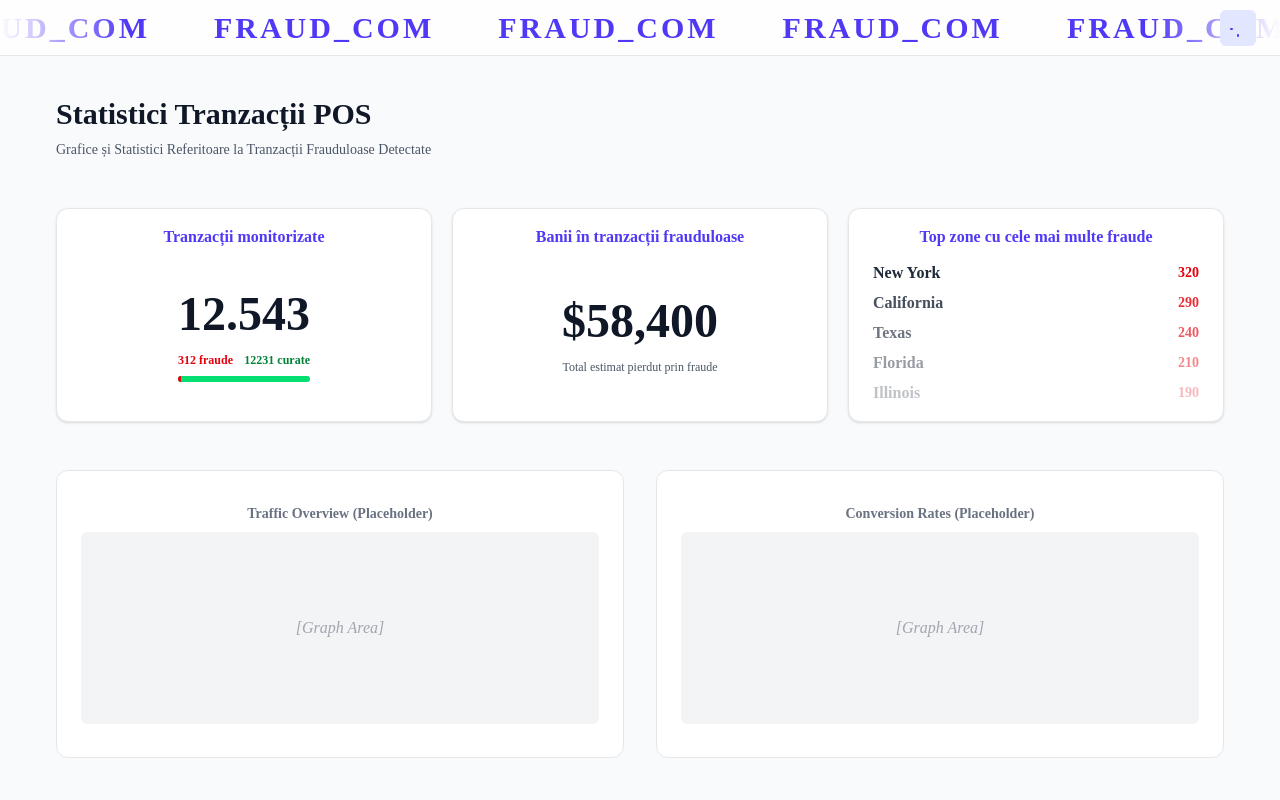
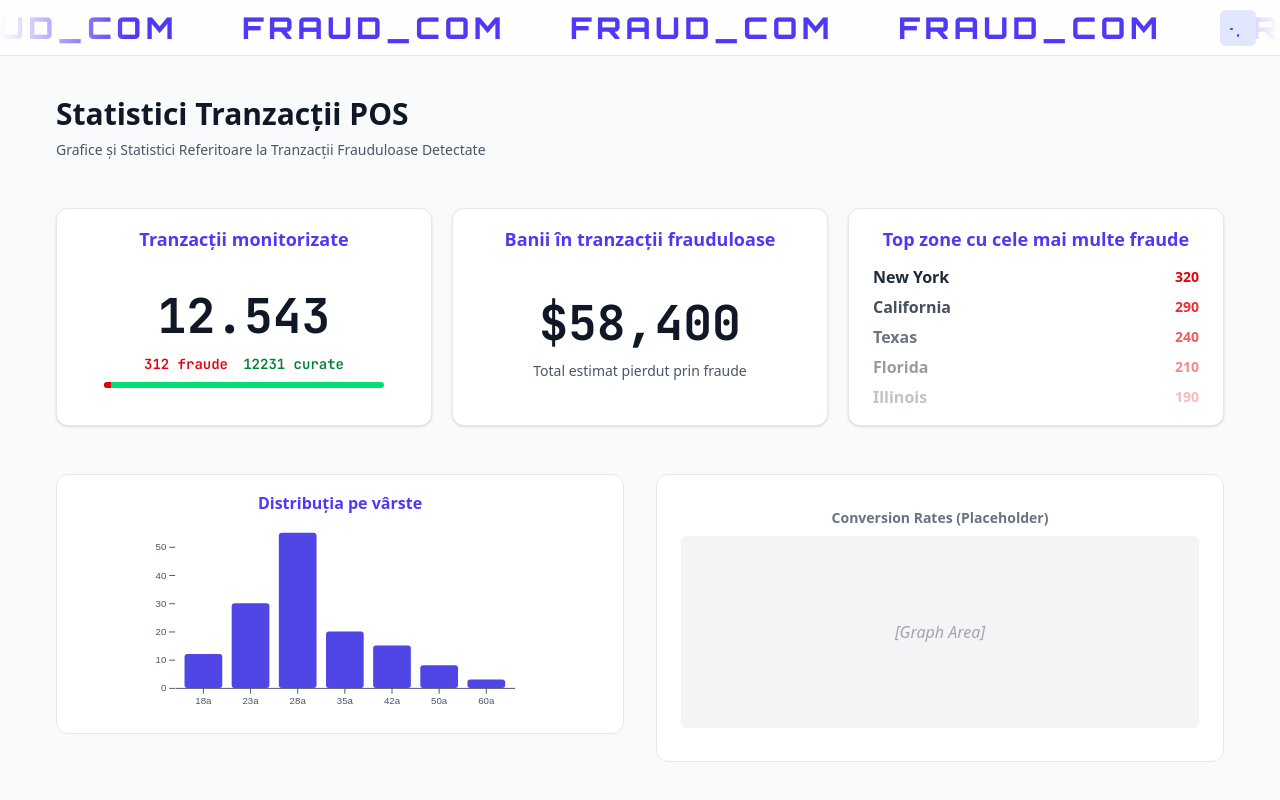
Before and after one commit to OmniBRN/COM-AI, a React (Vite) app in the folder front/: page / in a window 1280 px wide. Shown: the top 800 px of the page. Built offline with nearby package versions, Linux system fonts and the light colour scheme.

Commit message:
Added to the backend and frontend

```diff
--- a/front/index.html
+++ b/front/index.html
@@ -6,8 +6,12 @@
     <meta name="viewport" content="width=device-width, initial-scale=1.0" />
     <title>FRAUD_COM</title>
     <link
-      href="https://fonts.googleapis.com/css2?family=Plus+Jakarta+Sans:wght@400;500;600;700&display=swap"
+      href="https://fonts.googleapis.com/css2?family=Orbitron:wght@600;800&display=swap"
       rel="stylesheet"
+    />
+    <link
+    href="https://fonts.googleapis.com/css2?family=JetBrains+Mono:wght@400;600;700&display=swap"
+    rel="stylesheet"
     />
   </head>
   <body>
--- a/front/package.json
+++ b/front/package.json
@@ -11,12 +11,14 @@
   },
   "dependencies": {
     "@tailwindcss/vite": "^4.1.16",
+    "d3": "^7.9.0",
     "react": "^19.1.1",
     "react-dom": "^19.1.1",
     "tailwindcss": "^4.1.16"
   },
   "devDependencies": {
     "@eslint/js": "^9.36.0",
+    "@types/d3": "^7.4.3",
     "@types/node": "^24.6.0",
     "@types/react": "^19.1.16",
     "@types/react-dom": "^19.1.9",
--- a/front/src/App.tsx
+++ b/front/src/App.tsx
@@ -5,7 +5,6 @@ import StatCards from "./components/StatCards";
 import GraphPlaceholders from "./components/GraphPlaceholders";
 import TransactionsTable from "./components/TransactionsTable";
 import Footer from "./components/Footer";
-
 const App: FC = () => {
   const [darkMode, setDarkMode] = useState<boolean>(() => {
     return localStorage.getItem("theme") === "dark";
@@ -21,7 +20,7 @@ const App: FC = () => {
     <div
       className={`min-h-screen flex flex-col transition-colors duration-700
         ${darkMode ? "bg-gray-900 text-gray-100" : "bg-white text-gray-900"}
-      `} style={{fontFamily:"Space Grotesk"}}
+      `}
     >
       <Header darkMode={darkMode} setDarkMode={setDarkMode} />
 
--- /dev/null
+++ b/front/src/components/AgeHistogram.tsx
@@ -0,0 +1,132 @@
+import type {FC} from "react"
+import {  useEffect, useRef } from "react";
+import * as d3 from "d3";
+
+interface Props {
+  darkMode: boolean;
+  data: { age: number; count: number }[];
+}
+
+const AgeHistogram: FC<Props> = ({ darkMode, data }) => {
+  const ref = useRef<SVGSVGElement | null>(null);
+
+  useEffect(() => {
+    if (!ref.current) return;
+
+    // Clear previous renders when data changes
+    d3.select(ref.current).selectAll("*").remove();
+
+    // Dimensions
+    const width = 400;
+    const height = 200;
+    const margins = { top: 10, right: 20, bottom: 30, left: 30 };
+
+    const svg = d3
+      .select(ref.current)
+      .attr("viewBox", `0 0 ${width} ${height}`)
+      .attr("preserveAspectRatio", "xMidYMid meet");
+
+    // Scales
+    const x = d3
+      .scaleBand<number>()
+      .domain(data.map((d) => d.age))
+      .range([margins.left, width - margins.right])
+      .padding(0.2);
+
+    const y = d3
+      .scaleLinear()
+      .domain([0, d3.max(data, (d) => d.count)!])
+      .nice()
+      .range([height - margins.bottom, margins.top]);
+
+    // Bars
+    const barColor = darkMode ? "#818CF8" : "#4F46E5";
+    const barHover = darkMode ? "#A5B4FC" : "#6366F1";
+
+    const bars = svg
+      .append("g")
+      .selectAll("rect")
+      .data(data)
+      .join("rect")
+      .attr("x", (d) => x(d.age)!)
+      .attr("y", (d) => y(d.count))
+      .attr("width", x.bandwidth())
+      .attr("height", (d) => y(0) - y(d.count))
+      .attr("rx", 3)
+      .attr("fill", barColor)
+      .on("mouseover", function (e, d) {
+        d3.select(this).attr("fill", barHover);
+        tooltip
+          .style("opacity", 1)
+          .text(`${d.count} cazuri la ${d.age} ani`)
+          .style("left", e.pageX + "px")
+          .style("top", e.pageY - 28 + "px");
+      })
+      .on("mousemove", function (e) {
+        tooltip
+          .style("left", e.pageX + "px")
+          .style("top", e.pageY - 28 + "px");
+      })
+      .on("mouseout", function () {
+        d3.select(this).attr("fill", barColor);
+        tooltip.style("opacity", 0);
+      });
+
+    // X Axis
+    svg
+      .append("g")
+      .attr("transform", `translate(0,${height - margins.bottom})`)
+      .call(
+        d3
+          .axisBottom(x)
+          .tickSizeOuter(0)
+          .tickFormat((d) => `${d}a`) as any
+      )
+      .attr("color", darkMode ? "#9CA3AF" : "#4B5563")
+      .selectAll("text")
+      .style("font-size", "10px");
+
+    // Y Axis (light grid lines)
+    svg
+      .append("g")
+      .attr("transform", `translate(${margins.left},0)`)
+      .call(d3.axisLeft(y).ticks(4))
+      .call((g) => g.select(".domain").remove())
+      .attr("color", darkMode ? "#9CA3AF" : "#4B5563")
+      .selectAll("text")
+      .style("font-size", "10px");
+
+    // Tooltip
+    const tooltip = d3
+      .select("body")
+      .append("div")
+      .attr(
+        "class",
+        "absolute text-xs bg-gray-900 text-white px-2 py-1 rounded opacity-0 pointer-events-none"
+      )
+      .style("position", "absolute")
+      .style("z-index", "10");
+  }, [darkMode, data]);
+
+  return (
+    <div
+      className={`p-4 rounded-xl border h-[260px] flex flex-col items-center justify-center
+        ${
+          darkMode
+            ? "bg-gray-800 border-gray-700 text-gray-300"
+            : "bg-white border-gray-200 text-gray-700"
+        }`}
+    >
+      <h3
+        className={`text-base font-semibold mb-2 ${
+          darkMode ? "text-indigo-400" : "text-indigo-600"
+        }`}
+      >
+        Distribuția pe vârste
+      </h3>
+      <svg ref={ref} className="w-full h-full"></svg>
+    </div>
+  );
+};
+
+export default AgeHistogram;
--- a/front/src/components/GraphPlaceholders.tsx
+++ b/front/src/components/GraphPlaceholders.tsx
@@ -1,4 +1,14 @@
 import type { FC } from "react";
+import AgeHistogram from "./AgeHistogram";
+const dummyAges = [
+  { age: 18, count: 12 },
+  { age: 23, count: 30 },
+  { age: 28, count: 55 },
+  { age: 35, count: 20 },
+  { age: 42, count: 15 },
+  { age: 50, count: 8 },
+  { age: 60, count: 3 },
+]
 
 interface Props {
   darkMode: boolean;
@@ -7,9 +17,11 @@ interface Props {
 const GraphPlaceholders: FC<Props> = ({ darkMode }) => {
   return (
   <section className="grid grid-cols-1 lg:grid-cols-2 gap-8">
-      {["Traffic Overview", "Conversion Rates"].map((title) => (
+    {/* 🔹 First slot = interactive histogram */}
+      <AgeHistogram darkMode={darkMode} data={dummyAges} />
+
+    {/* 🔹 Second slot = keep one placeholder */}
     <div
-          key={title}
       className={`p-6 rounded-xl h-72 flex flex-col border justify-center items-center
         ${
           darkMode
@@ -18,7 +30,7 @@ const GraphPlaceholders: FC<Props> = ({ darkMode }) => {
         }`}
     >
       <span className="text-center text-sm mb-2 font-semibold">
-            {title} (Placeholder)
+        Conversion Rates (Placeholder)
       </span>
       <div
         className={`w-full h-48 rounded-md ${
@@ -28,7 +40,6 @@ const GraphPlaceholders: FC<Props> = ({ darkMode }) => {
         <span className="italic opacity-60">[Graph Area]</span>
       </div>
     </div>
-      ))}
   </section>
 );
 };
--- a/front/src/components/Header.tsx
+++ b/front/src/components/Header.tsx
@@ -11,7 +11,7 @@ const Header: FC<HeaderProps> = ({ darkMode, setDarkMode }) => {
       className={`fixed top-0 left-0 w-full h-14 flex items-center border-b z-10
         transition-colors duration-500 overflow-hidden
         ${darkMode ? "bg-gray-900/80 border-gray-700" : "bg-white/80 border-gray-200"}
-      `}
+      `} style={{ fontFamily: "'Orbitron' , sans-serif" }}
     >
       <div className="relative w-full h-full overflow-hidden scroll-fade">
         <div
@@ -19,6 +19,10 @@ const Header: FC<HeaderProps> = ({ darkMode, setDarkMode }) => {
             ${darkMode ? "text-white" : "text-indigo-600"}
             text-3xl font-extrabold uppercase tracking-widest select-none
           `}
+          style={{
+          fontFamily: "'Orbitron', 'Plus Jakarta Sans', ui-sans-serif",
+          letterSpacing: "0.15em",
+        }}
         >
           {[...Array(30)].map((_, i) => (
             <span key={i} className="mx-8">
--- a/front/src/components/StatCards.tsx
+++ b/front/src/components/StatCards.tsx
@@ -24,19 +24,20 @@ const StatCards: FC<Props> = ({ darkMode }) => {
         }`}
       >
         <h3
-          className={`text-base font-semibold mb-2 ${
+          className={`text-lg font-semibold mb-2 ${
             darkMode ? "text-indigo-400" : "text-indigo-600"
           }`}
+
         >
           Tranzacții monitorizate
         </h3>
 
-        <div className="flex flex-col items-center justify-center flex-grow space-y-2 mt-1">
+        <div className="flex flex-col items-center justify-center flex-grow space-y-2 mt-1"  style={{ fontFamily: "'JetBrains Mono', monospace" }}  >
           <p className="text-5xl font-bold leading-tight">
             {totalTransactions.toLocaleString("ro-RO")}
           </p>
 
-          <div className="flex justify-between w-full max-w-[200px] text-xs font-medium">
+          <div className="flex justify-between w-full max-w-[200px] text-sm font-medium">
             <span
               className={`${
                 darkMode ? "text-red-400" : "text-red-600"
@@ -53,9 +54,9 @@ const StatCards: FC<Props> = ({ darkMode }) => {
             </span>
           </div>
 
-          {/* Progress bar */}
+          {/* Progress bar — extended width */}
           <div
-            className={`h-1.5 w-full max-w-[220px] rounded-full overflow-hidden ${
+            className={`h-1.5 w-[260px] sm:w-[280px] rounded-full overflow-hidden ${
               darkMode ? "bg-green-700" : "bg-green-400"
             }`}
           >
@@ -76,7 +77,7 @@ const StatCards: FC<Props> = ({ darkMode }) => {
         }`}
       >
         <h3
-          className={`text-base font-semibold mb-2 ${
+          className={`text-lg font-semibold mb-2 ${
             darkMode ? "text-indigo-400" : "text-indigo-600"
           }`}
         >
@@ -84,9 +85,9 @@ const StatCards: FC<Props> = ({ darkMode }) => {
         </h3>
 
         <div className="flex flex-col items-center justify-center flex-grow space-y-2 mt-1">
-          <p className="text-5xl font-extrabold leading-tight">$58,400</p>
+          <p className="text-5xl font-extrabold leading-tight"  style={{ fontFamily: "'JetBrains Mono', monospace" }} >$58,400</p>
           <p
-            className={`text-xs ${
+            className={`text-sm ${
               darkMode ? "text-gray-400" : "text-gray-600"
             }`}
           >
@@ -102,7 +103,7 @@ const StatCards: FC<Props> = ({ darkMode }) => {
         }`}
       >
         <h3
-          className={`text-base font-semibold mb-2 ${
+          className={`text-lg font-semibold mb-2 ${
             darkMode ? "text-indigo-400" : "text-indigo-600"
           }`}
         >
--- a/front/src/index.css
+++ b/front/src/index.css
@@ -6,6 +6,11 @@
   100% {
     transform: translateX(-50%);
   }
+}
+html,
+body {
+  height: 100%;
+  background-color: #0f1624; /* same as bg-gray-900 tone */
 }
 
 /* Optional fade on edges for polish */
```
Also changed, not shown: 2 other files (tests, documents, lock files or other folders). Lines whose indentation alone changed are shown as unchanged.
